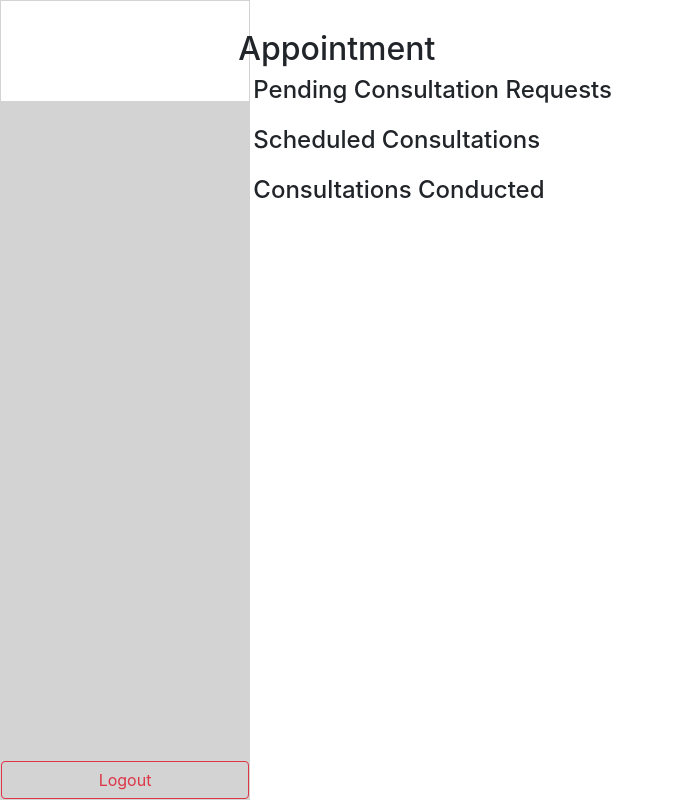
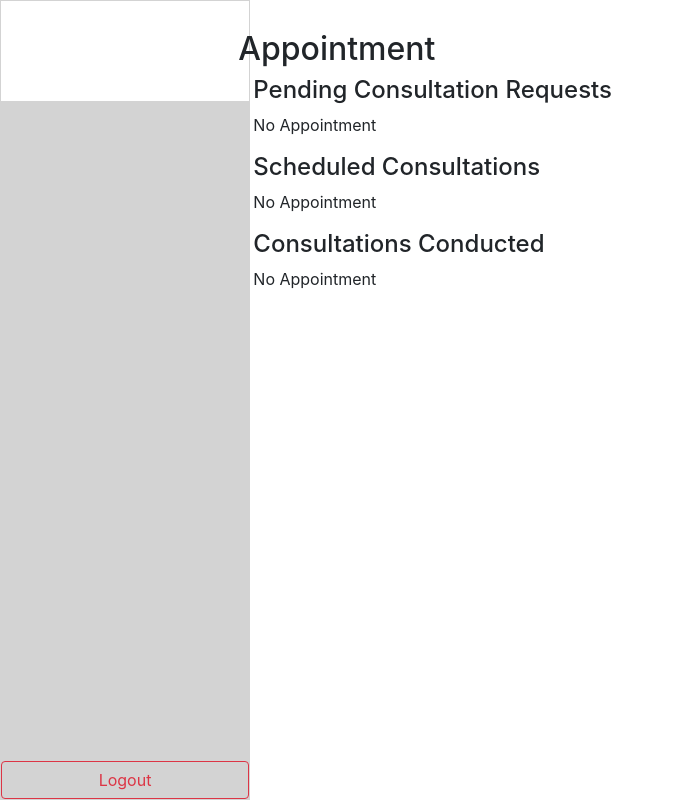
Before and after one commit to metalvexis/webcapstone, a React (Create React App) app: page /home/appointment in a window 1280 px wide. Shown: the whole page, without its empty margins (0-673 px from the left). Built offline with nearby package versions, Linux system fonts and the light colour scheme.

Commit message:
fix dev users list ui

```diff
--- a/src/components/common/Dev/Dev.jsx
+++ b/src/components/common/Dev/Dev.jsx
@@ -24,7 +24,7 @@ class Dev extends React.Component {
 
   async componentDidMount() {
     await this.props.AuthContext.loadUser();
-    const faculty = await StoneApi.User.getFaculties();
+    const faculty = await StoneApi.Faculty.getFaculties();
 
     this.setState({
       faculty
@@ -46,7 +46,7 @@ class Dev extends React.Component {
   renderRoles = (user) => {
     const roles = ['dean', 'coordinator'];
     return roles.map(r => {
-      let color = 'primary'; //user.roles.includes(r) ? 'success' : 'secondary';
+      let color = 'secondary'; //user.roles.includes(r) ? 'success' : 'secondary';
       return (<Button color={color}>{r}</Button>)
     })
   }
--- a/src/components/common/SideNav/Faculty/SideNavFaculty.js
+++ b/src/components/common/SideNav/Faculty/SideNavFaculty.js
@@ -23,7 +23,7 @@ function SideNavFaculty() {
         <Link to="/home/milestones">Milestones</Link>
       </ListGroupItem>
       <ListGroupItem className="SideNav--ListItem">
-        <Link to="/home/Criteria">Criteria</Link>
+        <Link to="/home/criteria">Grading Sheets</Link>
       </ListGroupItem>
     </ListGroup>
   );
--- a/src/components/common/SideNav/Student/SideNavStudent.js
+++ b/src/components/common/SideNav/Student/SideNavStudent.js
@@ -8,7 +8,7 @@ function SideNavStudent() {
   return (
     <ListGroup className="SideNav--List">
       <ListGroupItem className="SideNav--ListItem">
-        <Link to="/home/Project">Project</Link>
+        <Link to="/home/project">Project</Link>
       </ListGroupItem>
       <ListGroupItem className="SideNav--ListItem">
         <Link to="/home/consult">Consult</Link>
--- a/src/screens/Appointment/Appointment.jsx
+++ b/src/screens/Appointment/Appointment.jsx
@@ -39,8 +39,9 @@ function Appointment(props) {
   },[props.AuthContext])
 
   const renderAppointments = (status) => {
-    if(!appointments) return <hr />
-    return appointments.filter(apt=>apt.status===status).map((apt,idx) => {
+    if(!appointments) return (<p>No Appointment</p>)
+
+    const toRender = appointments.filter(apt=>apt.status===status).map((apt,idx) => {
       const dateTime = moment(apt.ConsultationSchedule.dateTime).format('LLLL')
       return (
         <Col md={4} key={idx}>
@@ -77,6 +78,10 @@ function Appointment(props) {
         </Col>
       )
     })
+
+    if(!toRender.length) return (<p>No Appointment</p>)
+
+    return toRender
   }
 
   return (
@@ -91,27 +96,21 @@ function Appointment(props) {
           <Row>
             <Col md={10} className="appointment__entry">
               <h4>Pending Consultation Requests</h4>
-              <Row>
-                {renderAppointments("Pending")}
-              </Row>
+              {renderAppointments("Pending")}
             </Col>
           </Row>
 
           <Row>
             <Col md={10} className="appointment__entry">
               <h4>Scheduled Consultations</h4>
-              <Row>
-                {renderAppointments("Accepted")}
-              </Row>
+              {renderAppointments("Accepted")}
             </Col>
           </Row>
 
           <Row>
             <Col md={10} className="appointment__entry">
               <h4>Consultations Conducted</h4>
-              <Row>
-                {renderAppointments("Closed")}
-              </Row>
+              {renderAppointments("Closed")}
             </Col>
           </Row>
         </Col>
```
